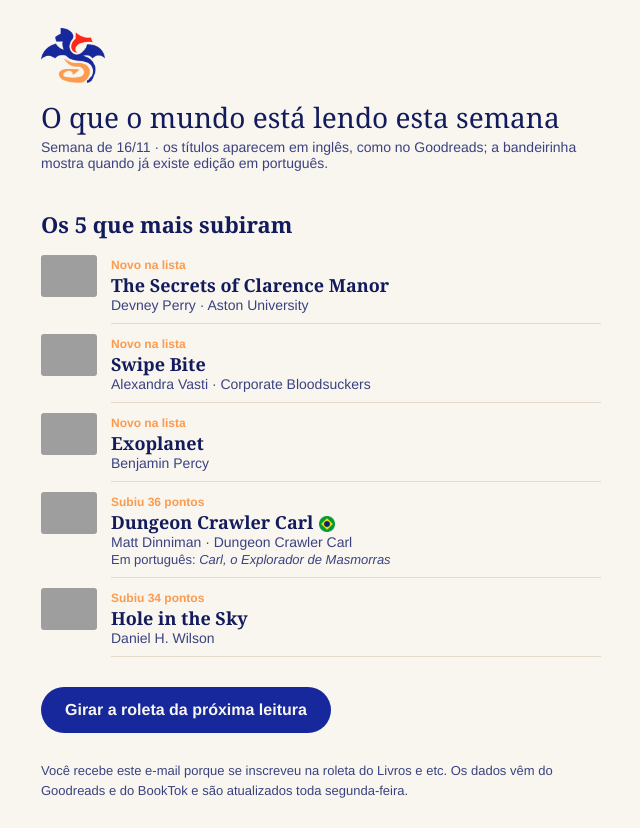
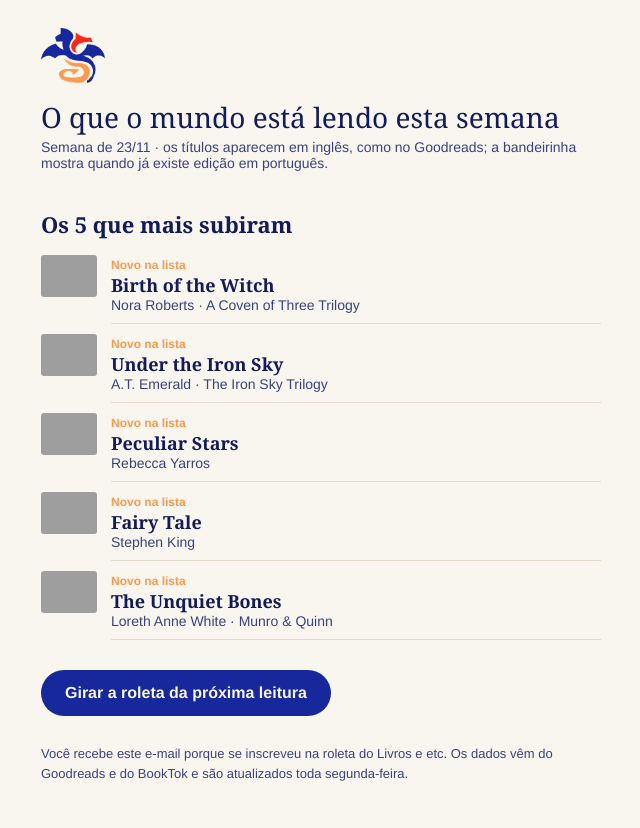
Before and after one commit to gabrielademarchi/roleta-leitura, a plain HTML site: page data/newsletter-preview.html in a window 1280 px wide. Shown: the whole page, without its empty margins (319-959 px from the left). Drawn offline with Linux system fonts and the light colour scheme; grey boxes are pictures that could not be loaded.

Commit message:
prévia da newsletter: 2026-11-23

```diff
--- a/data/newsletter-preview.html
+++ b/data/newsletter-preview.html
@@ -1,5 +1,5 @@
 <!DOCTYPE html>
-<html lang="pt-BR"><head><meta charset="utf-8"><meta name="viewport" content="width=device-width"><title>Em alta esta semana: The Secrets of Clarence Manor e mais 4</title></head>
+<html lang="pt-BR"><head><meta charset="utf-8"><meta name="viewport" content="width=device-width"><title>Em alta esta semana: Birth of the Witch e mais 4</title></head>
 <body style="margin:0;padding:0;background:#f9f5ef">
 <table role="presentation" width="100%" cellpadding="0" cellspacing="0" style="background:#f9f5ef">
 <tr><td align="center" style="padding:28px 16px">
@@ -7,53 +7,53 @@
   <tr><td style="padding-bottom:18px"><img src="https://gabrielademarchi.github.io/roleta-leitura/assets/logo.png" width="64" alt="Livros e etc" style="display:block"></td></tr>
   <tr><td>
     <h1 style="font-family:Georgia,'Times New Roman',serif;font-weight:400;font-size:28px;line-height:1.15;margin:0 0 6px">O que o mundo está lendo esta semana</h1>
-    <p style="margin:0 0 10px;font-size:14px;color:#3A4380">Semana de 16/11 · os títulos aparecem em inglês, como no Goodreads; a bandeirinha mostra quando já existe edição em português.</p>
+    <p style="margin:0 0 10px;font-size:14px;color:#3A4380">Semana de 23/11 · os títulos aparecem em inglês, como no Goodreads; a bandeirinha mostra quando já existe edição em português.</p>
   </td></tr>
 
   <tr><td><h2 style="font-family:Georgia,'Times New Roman',serif;font-weight:600;font-size:22px;margin:28px 0 6px;color:#121B5C">Os 5 que mais subiram</h2>
     <table role="presentation" width="100%" cellpadding="0" cellspacing="0">
 <tr>
-  <td width="56" valign="top" style="padding:10px 14px 10px 0"><img src="https://m.media-amazon.com/images/S/compressed.photo.goodreads.com/books/1786502117i/254503050.jpg" width="56" alt="" style="display:block;width:56px;border-radius:3px"></td>
+  <td width="56" valign="top" style="padding:10px 14px 10px 0"><img src="https://m.media-amazon.com/images/S/compressed.photo.goodreads.com/books/1773023078i/244947387.jpg" width="56" alt="" style="display:block;width:56px;border-radius:3px"></td>
   <td valign="top" style="padding:10px 0;border-bottom:1px solid #e3dacb">
     <span style="font-size:12px;color:#FC9B4E;font-weight:600">Novo na lista</span><br>
-    <a href="https://www.goodreads.com/book/show/254503050" style="font-family:Georgia,'Times New Roman',serif;font-size:18px;color:#121B5C;text-decoration:none;font-weight:600">The Secrets of Clarence Manor</a>
-    <div style="font-size:14px;color:#3A4380">Devney Perry · Aston University</div>
+    <a href="https://www.goodreads.com/book/show/244947387" style="font-family:Georgia,'Times New Roman',serif;font-size:18px;color:#121B5C;text-decoration:none;font-weight:600">Birth of the Witch</a>
+    <div style="font-size:14px;color:#3A4380">Nora Roberts · A Coven of Three Trilogy</div>
 
   </td>
 </tr>
 <tr>
-  <td width="56" valign="top" style="padding:10px 14px 10px 0"><img src="https://m.media-amazon.com/images/S/compressed.photo.goodreads.com/books/1773198454i/247859785.jpg" width="56" alt="" style="display:block;width:56px;border-radius:3px"></td>
+  <td width="56" valign="top" style="padding:10px 14px 10px 0"><img src="https://m.media-amazon.com/images/S/compressed.photo.goodreads.com/books/1780183215i/248285113.jpg" width="56" alt="" style="display:block;width:56px;border-radius:3px"></td>
   <td valign="top" style="padding:10px 0;border-bottom:1px solid #e3dacb">
     <span style="font-size:12px;color:#FC9B4E;font-weight:600">Novo na lista</span><br>
-    <a href="https://www.goodreads.com/book/show/247859785" style="font-family:Georgia,'Times New Roman',serif;font-size:18px;color:#121B5C;text-decoration:none;font-weight:600">Swipe Bite</a>
-    <div style="font-size:14px;color:#3A4380">Alexandra Vasti · Corporate Bloodsuckers</div>
+    <a href="https://www.goodreads.com/book/show/248285113" style="font-family:Georgia,'Times New Roman',serif;font-size:18px;color:#121B5C;text-decoration:none;font-weight:600">Under the Iron Sky</a>
+    <div style="font-size:14px;color:#3A4380">A.T. Emerald · The Iron Sky Trilogy</div>
 
   </td>
 </tr>
 <tr>
-  <td width="56" valign="top" style="padding:10px 14px 10px 0"><img src="https://m.media-amazon.com/images/S/compressed.photo.goodreads.com/books/1793877993i/256792251.jpg" width="56" alt="" style="display:block;width:56px;border-radius:3px"></td>
+  <td width="56" valign="top" style="padding:10px 14px 10px 0"><img src="https://m.media-amazon.com/images/S/compressed.photo.goodreads.com/books/1777485164i/251612960.jpg" width="56" alt="" style="display:block;width:56px;border-radius:3px"></td>
   <td valign="top" style="padding:10px 0;border-bottom:1px solid #e3dacb">
     <span style="font-size:12px;color:#FC9B4E;font-weight:600">Novo na lista</span><br>
-    <a href="https://www.goodreads.com/book/show/256792251" style="font-family:Georgia,'Times New Roman',serif;font-size:18px;color:#121B5C;text-decoration:none;font-weight:600">Exoplanet</a>
-    <div style="font-size:14px;color:#3A4380">Benjamin Percy</div>
+    <a href="https://www.goodreads.com/book/show/251612960" style="font-family:Georgia,'Times New Roman',serif;font-size:18px;color:#121B5C;text-decoration:none;font-weight:600">Peculiar Stars</a>
+    <div style="font-size:14px;color:#3A4380">Rebecca Yarros</div>
 
   </td>
 </tr>
 <tr>
-  <td width="56" valign="top" style="padding:10px 14px 10px 0"><img src="https://m.media-amazon.com/images/S/compressed.photo.goodreads.com/books/1715780755i/211721806.jpg" width="56" alt="" style="display:block;width:56px;border-radius:3px"></td>
+  <td width="56" valign="top" style="padding:10px 14px 10px 0"><img src="https://m.media-amazon.com/images/S/compressed.photo.goodreads.com/books/1647789287i/60177373.jpg" width="56" alt="" style="display:block;width:56px;border-radius:3px"></td>
   <td valign="top" style="padding:10px 0;border-bottom:1px solid #e3dacb">
-    <span style="font-size:12px;color:#FC9B4E;font-weight:600">Subiu 36 pontos</span><br>
-    <a href="https://www.goodreads.com/book/show/211721806" style="font-family:Georgia,'Times New Roman',serif;font-size:18px;color:#121B5C;text-decoration:none;font-weight:600">Dungeon Crawler Carl</a><img src="https://gabrielademarchi.github.io/roleta-leitura/assets/flag-br.png" width="16" height="16" alt="em português" style="vertical-align:-3px;margin-left:6px">
-    <div style="font-size:14px;color:#3A4380">Matt Dinniman · Dungeon Crawler Carl</div>
-    <div style="font-size:13px;color:#3A4380;margin-top:2px">Em português: <em>Carl, o Explorador de Masmorras</em></div>
+    <span style="font-size:12px;color:#FC9B4E;font-weight:600">Novo na lista</span><br>
+    <a href="https://www.goodreads.com/book/show/60177373" style="font-family:Georgia,'Times New Roman',serif;font-size:18px;color:#121B5C;text-decoration:none;font-weight:600">Fairy Tale</a>
+    <div style="font-size:14px;color:#3A4380">Stephen  King</div>
+
   </td>
 </tr>
 <tr>
-  <td width="56" valign="top" style="padding:10px 14px 10px 0"><img src="https://m.media-amazon.com/images/S/compressed.photo.goodreads.com/books/1742307144i/223362313.jpg" width="56" alt="" style="display:block;width:56px;border-radius:3px"></td>
+  <td width="56" valign="top" style="padding:10px 14px 10px 0"><img src="https://m.media-amazon.com/images/S/compressed.photo.goodreads.com/books/1686036306i/151984427.jpg" width="56" alt="" style="display:block;width:56px;border-radius:3px"></td>
   <td valign="top" style="padding:10px 0;border-bottom:1px solid #e3dacb">
-    <span style="font-size:12px;color:#FC9B4E;font-weight:600">Subiu 34 pontos</span><br>
-    <a href="https://www.goodreads.com/book/show/223362313" style="font-family:Georgia,'Times New Roman',serif;font-size:18px;color:#121B5C;text-decoration:none;font-weight:600">Hole in the Sky</a>
-    <div style="font-size:14px;color:#3A4380">Daniel H. Wilson</div>
+    <span style="font-size:12px;color:#FC9B4E;font-weight:600">Novo na lista</span><br>
+    <a href="https://www.goodreads.com/book/show/151984427" style="font-family:Georgia,'Times New Roman',serif;font-size:18px;color:#121B5C;text-decoration:none;font-weight:600">The Unquiet Bones</a>
+    <div style="font-size:14px;color:#3A4380">Loreth Anne White · Munro &amp; Quinn</div>
 
   </td>
 </tr></table></td></tr>
```
